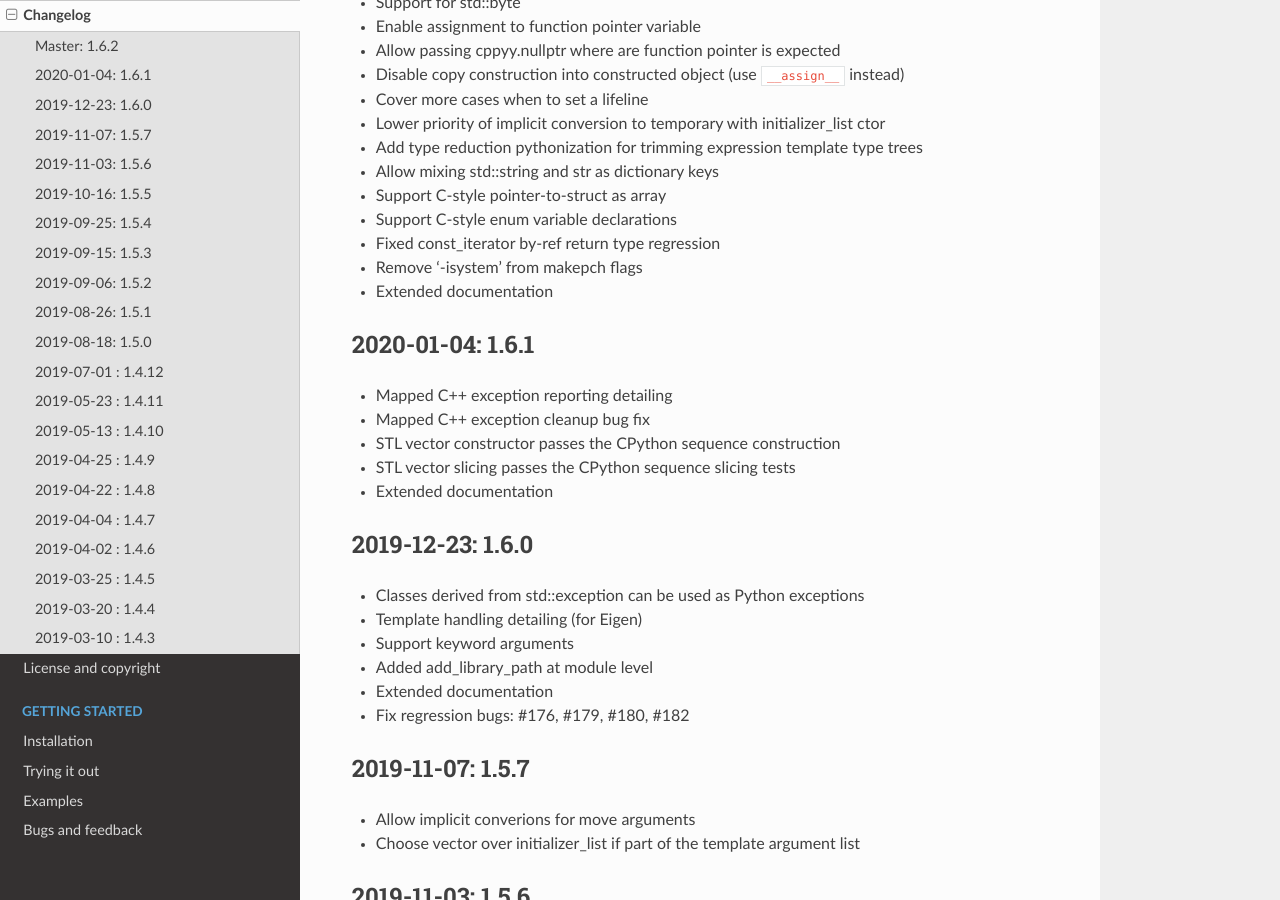
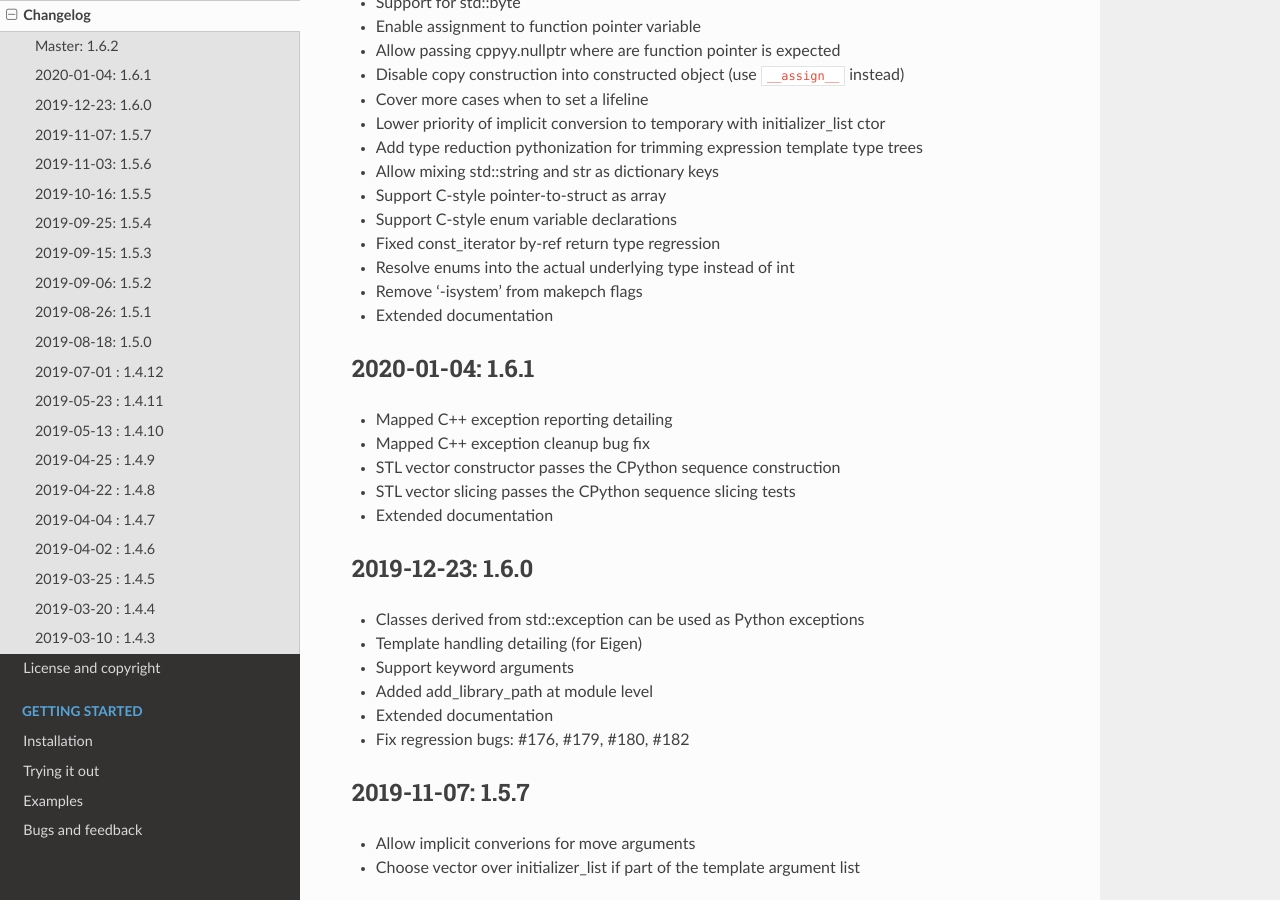
Before and after one commit to wlav/cppyy, a Sphinx documentation site: the page built from doc/source/changelog.rst, in a window 1280 px wide and 900 px high, scrolled down 369 px. Built offline with Sphinx 7.4.7 and the Read the Docs theme 2.0.0, drawn with Linux system fonts in a browser that asks for light colours.

Commit message:
enums now resolve into the actual underlying type

```diff
--- a/doc/source/changelog.rst
+++ b/doc/source/changelog.rst
@@ -26,6 +26,7 @@ Master: 1.6.2
 * Support C-style pointer-to-struct as array
 * Support C-style enum variable declarations
 * Fixed const_iterator by-ref return type regression
+* Resolve enums into the actual underlying type instead of int
 * Remove '-isystem' from makepch flags
 * Extended documentation
 
```
Also changed, not shown: 1 other file.
